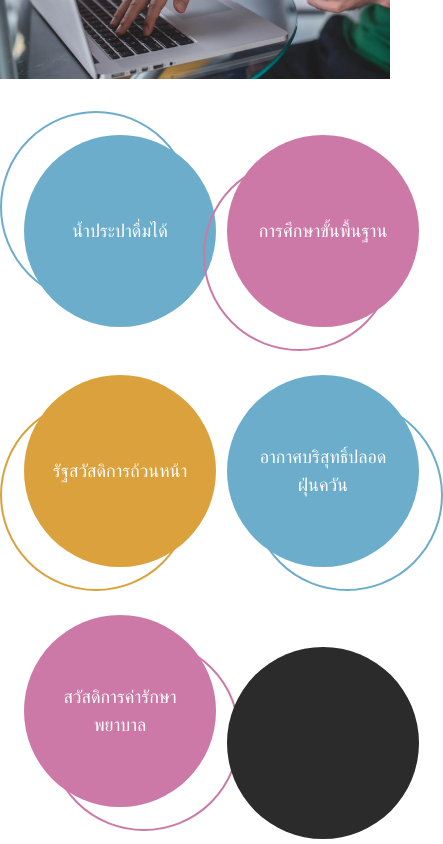
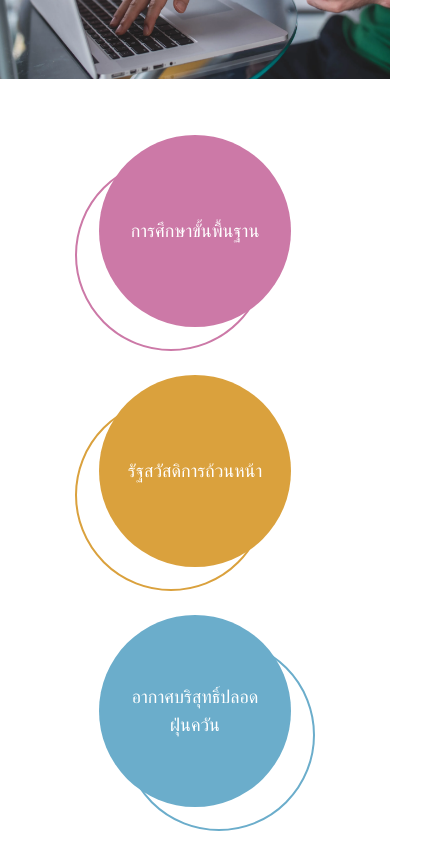
Before and after one commit to jukbot/policy-dialogue, a Next.js app: page / in a window 390 px wide. Shown: the part 1340-2184 px from the top of the page, 443 px wide, since content can reach past the window. Built offline with nearby package versions, Linux system fonts and the light colour scheme; a web font is replaced by a local one; what @tailwindcss/typography, tailwindcss-debug-screens would draw is missing.

Commit message:
fix: mobile layout

```diff
--- a/pages/about.tsx
+++ b/pages/about.tsx
@@ -6,7 +6,7 @@ const AboutPage = () => {
   return (
     <div className="relative">
       <main className="relative">
-        <section className="relative grid h-[50vh] lg:h-[75vh] bg-bottom bg-contain bg-no-repeat transition flex items-center bg-about-pattern-mobile sm:bg-about-pattern">
+        <section className="relative grid h-[50vh] lg:h-[75vh] bg-left-bottom bg-contain bg-no-repeat transition flex items-center bg-about-pattern-mobile sm:bg-about-pattern">
           <div className="flex justify-center pt-24 text-white lg:justify-start lg:ml-48">
             <h1 className="text-5xl font-semibold lg:text-6xl">เกี่ยวกับเรา</h1>
           </div>
--- a/pages/archive.tsx
+++ b/pages/archive.tsx
@@ -6,7 +6,7 @@ const ArchivePage = () => {
   return (
     <div className="relative">
       <main className="relative">
-        <section className="relative grid h-[50vh] lg:h-[75vh] bg-bottom bg-contain bg-no-repeat transition flex items-center bg-about-pattern-mobile sm:bg-about-pattern">
+        <section className="relative grid h-[50vh] lg:h-[75vh] bg-left-bottom bg-contain bg-no-repeat transition flex items-center bg-about-pattern-mobile sm:bg-about-pattern">
           <div className="flex justify-center pt-24 text-white lg:justify-start lg:ml-48">
             <h1 className="text-5xl font-semibold lg:text-6xl">เกี่ยวกับเรา</h1>
           </div>
--- a/pages/index.tsx
+++ b/pages/index.tsx
@@ -31,7 +31,7 @@ const Home: NextPage = () => {
   return (
     <div className="relative">
       <div className="bg-fixed fixed w-1/2 h-screen sm:w-[52%] sm:h-[120%] bg-right bg-[#232151] mix-blend-screen bg-opacity-75 from-[#191919] to-[#232151] rounded-l-[100%] bg-gradient-to-b bottom-0 -top-24 right-0"></div>
-      <main className="relative">
+      <main className="relative overflow-hidden">
         <section
           className={`${
             intersection && intersection.intersectionRatio < 1 ? '' : 'blur-md backdrop-blur-md saturate-50 backdrop-saturate-50'
@@ -65,13 +65,14 @@ const Home: NextPage = () => {
             </div>
           </div>
           <div className="grid grid-cols-1 gap-12 pt-12 md:grid-cols-2">
-            <div className="grid grid-cols-2 col-span-1 px-6 mx-auto sm:px-12 gap-y-12 gap-x-16">
+            <div className="grid grid-cols-1 col-span-1 px-6 mx-auto md:grid-cols-2 sm:px-12 gap-y-12 gap-x-16">
               <PolicyCircle
                 text="น้ำประปาดื่มได้"
                 position="-translate-x-6 -translate-y-6"
                 bgHover="group-hover:bg-clean-water"
                 bgColor="bg-[#6badcb]"
                 borderColor="border-[#6badcb]"
+                className="hidden md:block"
               />
               <PolicyCircle
                 text="การศึกษาขั้นพื้นฐาน"
@@ -101,7 +102,7 @@ const Home: NextPage = () => {
                 bgColor="bg-[#cc79a7]"
                 borderColor="border-[#cc79a7]"
               />
-              <PolicyCircle text="" position="hidden" bgColor="bg-secondary" borderColor="border-transparent" className="absolute -bottom-8" />
+              <PolicyCircle text="" position="hidden" bgColor="bg-secondary" borderColor="border-transparent" className="absolute hidden -bottom-8 md:block" />
             </div>
             <div className="flex flex-col justify-between col-span-1 px-6 py-16 space-y-4 sm:px-12 text-body">
               <div className="space-y-4">
@@ -164,7 +165,7 @@ const Home: NextPage = () => {
           <div className="absolute bottom-0 hidden -ml-4 lg:block triangle-up left-1/2"></div>
         </section>
         <section className="relative h-full overflow-hidden bg-secondary">
-          <div className="absolute top-0 right-0 translate-y-[50%] w-2/3 lg:w-[344px] h-screen mix-blend-screen from-[#242054] to-[#191919] rounded-tl-full rounded-bl-full bg-gradient-to-b"></div>
+          <div className="absolute top-0 right-0 translate-y-[50%] w-2/3 lg:w-[344px] h-[500px] lg:h-screen mix-blend-screen from-[#242054] to-[#191919] rounded-tl-full rounded-bl-full bg-gradient-to-b"></div>
           <div className="absolute top-0 right-0 w-full h-full bg-fixed bg-center bg-no-repeat filter blur-md bg-width-90 bg-step-blur-pattern-mobile lg:bg-step-blur-pattern"></div>
           <div className="absolute top-0 w-full h-full bg-bottom bg-no-repeat lg:-bg-top-16 bg-step-pattern-mobile lg:bg-step-pattern bg-width-90"></div>
           <div className="absolute w-full bg-no-repeat h-full lg:h-[40rem] -left-16 lg:left-auto bg-top-left-2 lg:-top-16 lg:-bg-top-6 bg-contain md:bg-75% lg:bg-contain bg-process-step-mobile lg:bg-process-step">
@@ -191,7 +192,7 @@ const Home: NextPage = () => {
               <a className="w-3/4 sm:w-max btn">กระบวนการของเรา</a>
             </Link>
           </div>
-          <div className="relative flex lg:hidden justify-center mt-[50rem] sm:mt-[60rem]">
+          <div className="relative flex lg:hidden justify-center mt-[40rem] sm:mt-[60rem]">
             <p className="text-sm text-white font-body">*Adapted from Systemicdesigntoolkit.org</p>
           </div>
           <div className="relative flex flex-col items-center justify-center h-full p-6 mx-6 my-12 bg-white sm:p-12 lg:mx-24 rounded-xl">
```
